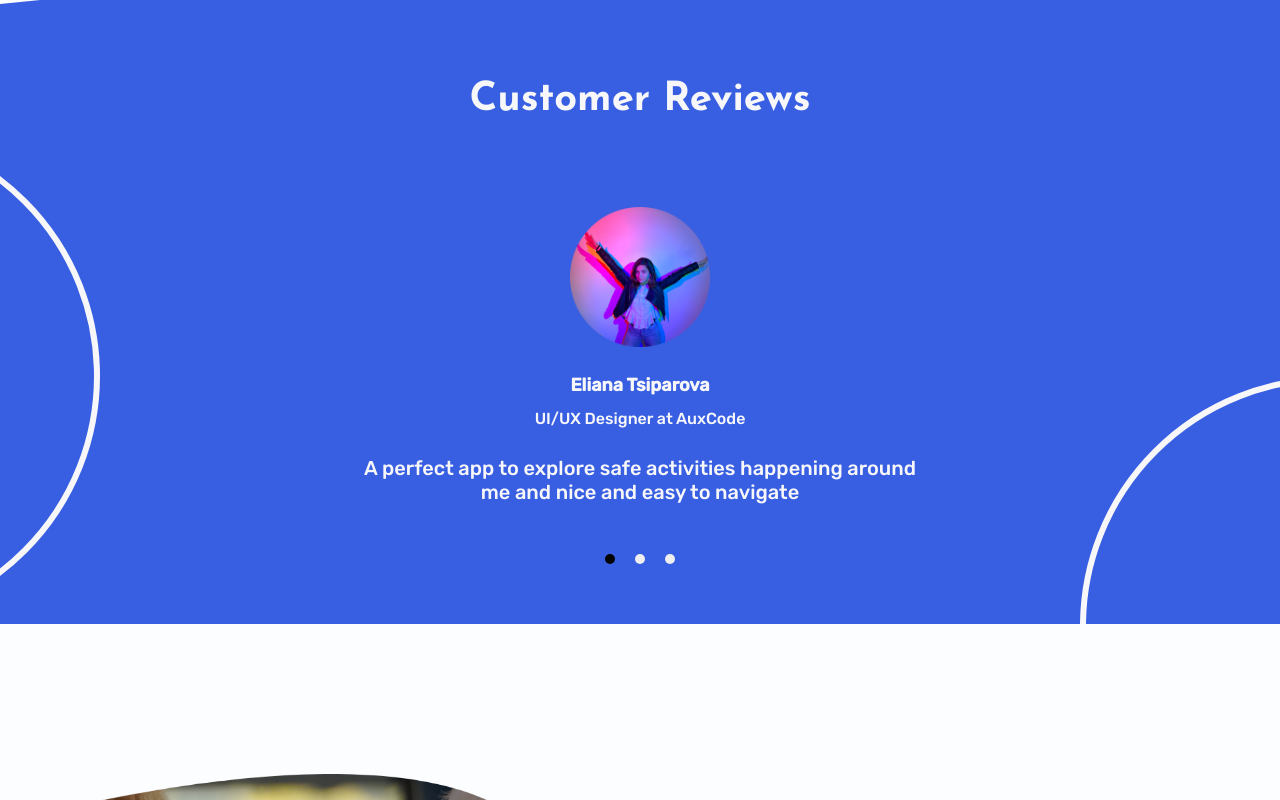
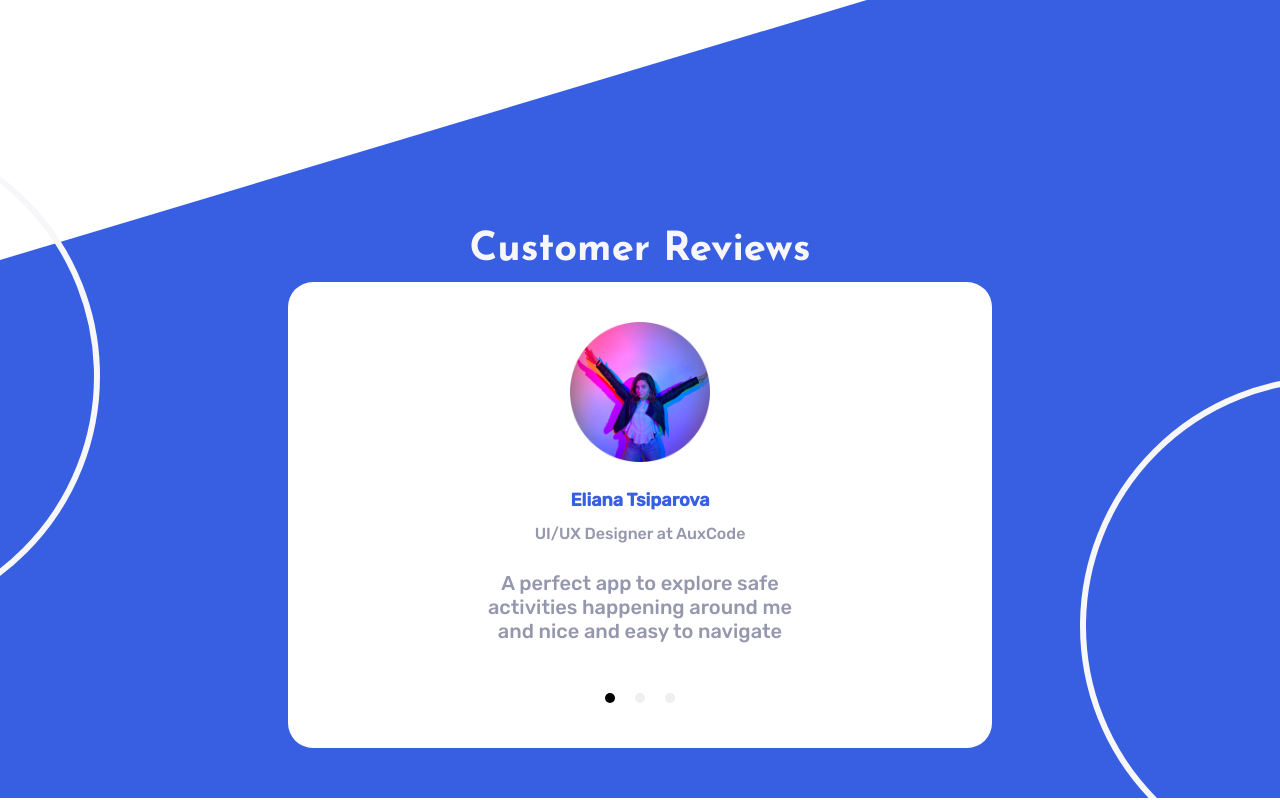
Before and after one commit to openaccessapp/www, a Vue app: page /en in a window 1280 px wide. Shown: the part 1920-2720 px from the top of the page. Built offline with nearby package versions, Linux system fonts and the light colour scheme.

Commit message:
CustomersReviews fix card

```diff
--- /dev/null
+++ b/public/assets/lines.scss
@@ -0,0 +1,15 @@
+.vertical {
+    width: 5px;
+    height: 5px;
+    border-bottom: 30px solid #1e2f67;
+    border-radius: 10px;
+    margin: 5px auto;
+}
+
+.horizontal {
+    width: 30px;
+    height: 5px;
+    border-bottom: 5px solid #1e2f67;
+    border-radius: 10px;
+    margin: 5px;
+}
--- a/src/components/CustomerReviews.vue
+++ b/src/components/CustomerReviews.vue
@@ -3,15 +3,16 @@
     <svg xmlns="http://www.w3.org/2000/svg" viewBox="0 0 100 100" preserveAspectRatio="none">
       <polygon fill="white" points="0,0 0,100 100,0" />
     </svg>
-    <div class="container">
-      <figure-circle color="#F7F7FA" :zIndex="0" :left="-400" :isFilled="false" :top="250"></figure-circle>
-      <figure-circle color="#F7F7FA" :zIndex="0" :right="-300" :isFilled="false" :top="500"></figure-circle>
+    <div class="center">
       <div class="row">
         <div class="col-12">
           <h2 class="title">{{title}}</h2>
         </div>
       </div>
-      <carousel :perPage="1" class="content">
+      <div class="container">
+        <figure-circle color="#F7F7FA" :zIndex="0" :left="-400" :isFilled="false" :top="250"></figure-circle>
+        <figure-circle color="#F7F7FA" :zIndex="0" :right="-300" :isFilled="false" :top="500"></figure-circle>
+        <carousel :perPage="1">
           <slide v-for="(customer) of reviews" :key="customer.name">
             <img :src="customer['avatar-link']" class="person-avatar" />
             <p class="bold">{{customer.name}}</p>
@@ -19,6 +20,7 @@
             <h4 class="person-description-style">{{customer.review}}</h4>
           </slide>
         </carousel>
+      </div>
     </div>
   </div>
 </template>
@@ -77,7 +79,7 @@ export default {
     top: 0;
     left: 0;
     width: 100%;
-    height: 10vw;
+    height: 30vw;
     /* set height to pixels if you want angle to change with screen width */
   }
 }
@@ -98,27 +100,36 @@ export default {
     background: $color__site;
   }
 }
-
+.center {
+  margin-top: 300px;
+}
 .container {
   z-index: 1;
+  background-color: white;
+  border-radius: 25px;
+  width: 55%;
+  padding-top: 40px;
+  padding-bottom: 35px;
+  margin-top: 0;
 }
 .title {
   font-family: $font__family;
   font-size: 40px;
   color: #f7f7fa;
+  // margin-top: 150px;
 }
 .position-style {
   font-family: $font__descriptions;
   font-weight: 500;
   font-size: 16px;
-  color: #f7f7fa;
+  color: #9597ac;
   margin-bottom: 25px;
 }
 .person-description-style {
   font-family: $font__descriptions;
   font-weight: 500;
   font-size: 20px;
-  color: #f7f7fa;
+  color: #9597ac;
   width: 50%;
   margin: auto;
 }
@@ -127,7 +138,7 @@ export default {
   font-family: "Rubik", sans-serif;
   font-weight: bold;
   font-size: 18px;
-  color: #f7f7fa;
+  color: #385fe2;
   margin-bottom: 8px;
 }
 
--- a/src/components/HowItWorks.vue
+++ b/src/components/HowItWorks.vue
@@ -29,6 +29,20 @@
           </div>
         </div>
       </div>
+      <!-- <div class="vertical"></div>
+      <div class="vertical"></div>
+      <div class="vertical"></div>
+
+      <div class="row lines">
+        <div class="horizontal"></div>
+        <div class="horizontal"></div>
+        <div class="horizontal"></div>
+        <div class="horizontal"></div>
+        <div class="horizontal"></div>
+        <div class="horizontal"></div>
+        <div class="horizontal"></div>
+        <div class="horizontal"></div>
+      </div>-->
     </div>
   </div>
 </template>
@@ -36,6 +50,7 @@
 <script>
 import howItWorks from "js-yaml-loader!../../content/EN/how-it-works.yaml";
 import howItWorksDe from "js-yaml-loader!../../content/DE/how-it-works.yaml";
+import "../../public/assets/lines.scss";
 export default {
   name: "HowItWorks",
   data() {
@@ -73,6 +88,9 @@ export default {
 @import "../../public/assets/main.scss";
 .how-it-works {
   margin-top: 50px;
+  .lines {
+    margin-left: 175px;
+  }
 }
 .section {
   p,
```
Lines whose indentation alone changed are shown as unchanged.
